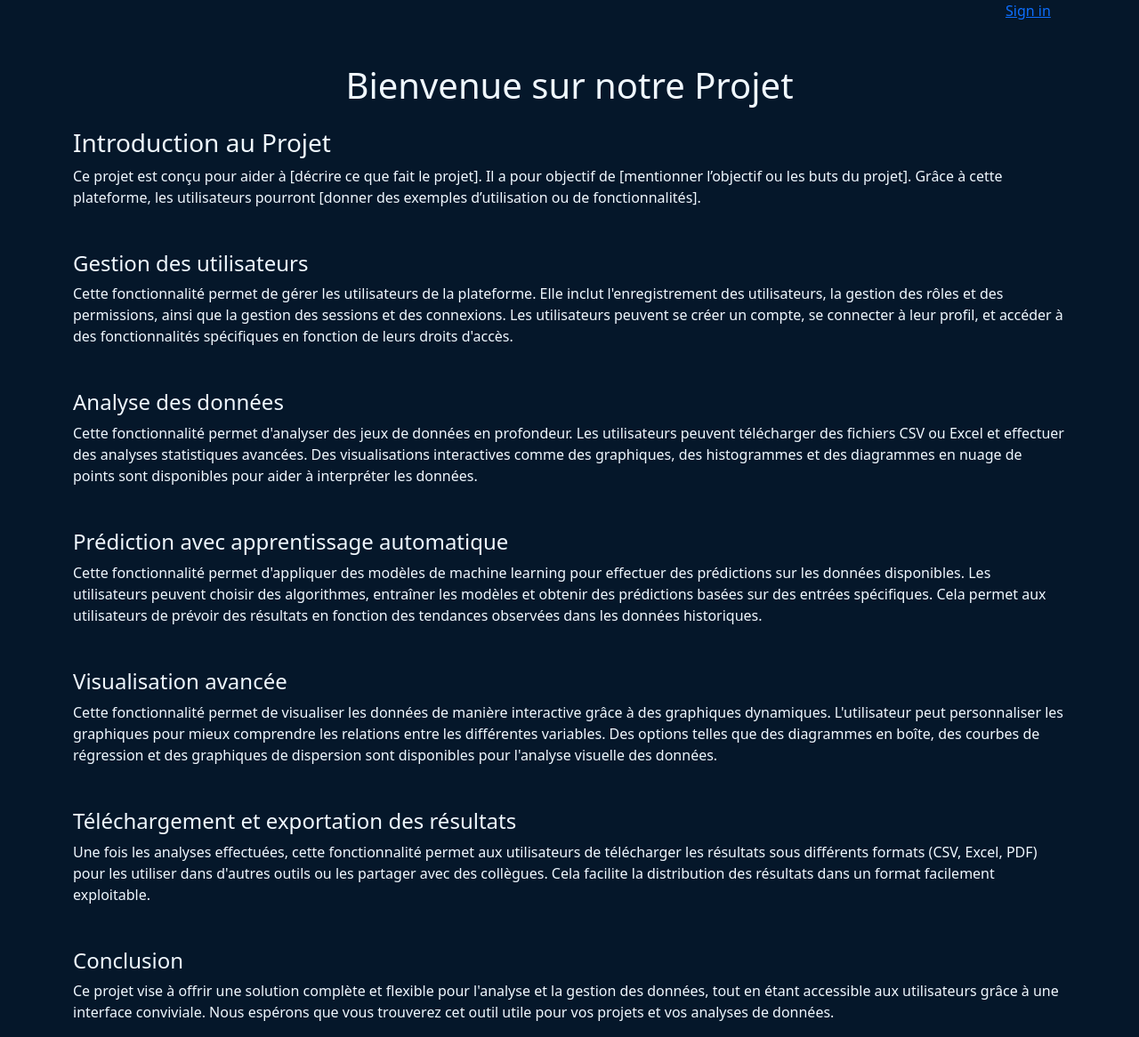
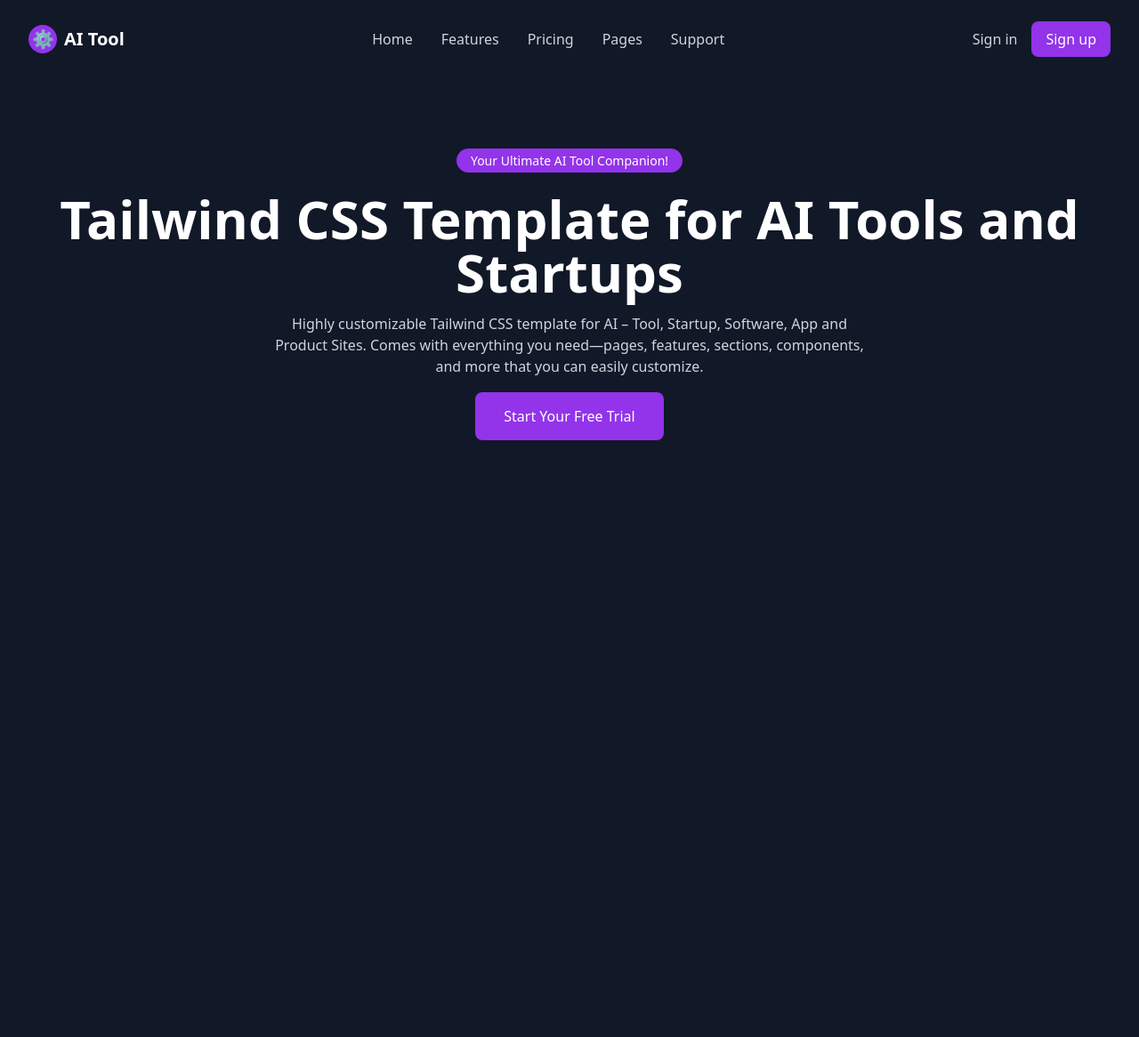
Before and after one commit to hamzaaityoussef/Application_-Analyse_de_Donnees_et_de_Machine_Learning, a Django app: page / in a window 1280 px wide. Shown: the whole page at 89% size. After the commit the page ends 495 px from the top, so only its background shows below. Run offline with Django 5.2, Linux system fonts and the light colour scheme; some libraries are stand-ins or nearby versions.

Commit message:
frontend home V1

```diff
--- a/ML_Application/templates/home.html
+++ b/ML_Application/templates/home.html
@@ -1,81 +1,51 @@
-<!-- home.html -->
 <!DOCTYPE html>
-<html lang="fr">
+<html lang="en">
 <head>
-    <meta charset="UTF-8">
-    <meta name="viewport" content="width=device-width, initial-scale=1.0">
-    <title>Page d'Accueil - Projet</title>
-    <link rel="stylesheet" href="https://cdnjs.cloudflare.com/ajax/libs/bootstrap/5.1.3/css/bootstrap.min.css">
+  <meta charset="UTF-8">
+  <meta name="viewport" content="width=device-width, initial-scale=1.0">
+  <title>AI Tool Landing Page</title>
+  <script src="https://cdn.tailwindcss.com"></script>
 </head>
-<body style="background-color:  #05172a; color: aliceblue">
-    <a style="margin: 0px 0 0 1130px;" href=" {%url 'logout' %}">Sign in</a>
-    <div class="container mt-5"  >
+<body class="bg-gray-900 text-white">
+  <!-- Navigation Bar -->
+  <header class="container mx-auto flex justify-between items-center py-6 px-4 lg:px-8">
+    <!-- Logo -->
+    <div class="flex items-center space-x-2">
+      <div class="rounded-full bg-purple-600 w-8 h-8 flex items-center justify-center">
+        <span class="text-xl font-bold text-white">⚙</span>
+      </div>
+      <span class="text-xl font-bold">AI Tool</span>
+    </div>
+    <!-- Menu -->
+    <nav class="hidden md:flex items-center space-x-8">
+      <a href="#" class="text-gray-300 hover:text-white">Home</a>
+      <a href="#" class="text-gray-300 hover:text-white">Features</a>
+      <a href="#" class="text-gray-300 hover:text-white">Pricing</a>
+      <a href="#" class="text-gray-300 hover:text-white">Pages</a>
+      <a href="#" class="text-gray-300 hover:text-white">Support</a>
+    </nav>
+    <!-- Auth Buttons -->
+    <div class="hidden md:flex items-center space-x-4">
+      <a href="#" class="text-gray-300 hover:text-white">Sign in</a>
+      <a href="#" class="px-4 py-2 bg-purple-600 rounded-lg hover:bg-purple-500 text-white">Sign up</a>
+    </div>
+    <!-- Mobile Menu Icon -->
+    <div class="md:hidden flex items-center">
+      <button class="text-gray-300 focus:outline-none">☰</button>
+    </div>
+  </header>
 
-        <h1 class="text-center">Bienvenue sur notre Projet</h1>
-
-        <div class="mt-4">
-            <h3>Introduction au Projet</h3>
-            <p>
-                Ce projet est conçu pour aider à [décrire ce que fait le projet]. Il a pour objectif de [mentionner l’objectif ou les buts du projet].
-                Grâce à cette plateforme, les utilisateurs pourront [donner des exemples d’utilisation ou de fonctionnalités].
-            </p>
-
-            <!-- Fonctionnalité 1: Gestion des utilisateurs -->
-            <div class="mt-5">
-                <h4>Gestion des utilisateurs</h4>
-                <p>
-                    Cette fonctionnalité permet de gérer les utilisateurs de la plateforme. Elle inclut l'enregistrement des utilisateurs, la gestion des rôles et des permissions, ainsi que la gestion des sessions et des connexions.
-                    Les utilisateurs peuvent se créer un compte, se connecter à leur profil, et accéder à des fonctionnalités spécifiques en fonction de leurs droits d'accès.
-                </p>
-            </div>
-
-            <!-- Fonctionnalité 2: Analyse des données -->
-            <div class="mt-5">
-                <h4>Analyse des données</h4>
-                <p>
-                    Cette fonctionnalité permet d'analyser des jeux de données en profondeur. Les utilisateurs peuvent télécharger des fichiers CSV ou Excel et effectuer des analyses statistiques avancées.
-                    Des visualisations interactives comme des graphiques, des histogrammes et des diagrammes en nuage de points sont disponibles pour aider à interpréter les données.
-                </p>
-            </div>
-
-            <!-- Fonctionnalité 3: Prédiction avec apprentissage automatique -->
-            <div class="mt-5">
-                <h4>Prédiction avec apprentissage automatique</h4>
-                <p>
-                    Cette fonctionnalité permet d'appliquer des modèles de machine learning pour effectuer des prédictions sur les données disponibles. Les utilisateurs peuvent choisir des algorithmes, entraîner les modèles et obtenir des prédictions basées sur des entrées spécifiques.
-                    Cela permet aux utilisateurs de prévoir des résultats en fonction des tendances observées dans les données historiques.
-                </p>
-            </div>
-
-            <!-- Fonctionnalité 4: Visualisation avancée -->
-            <div class="mt-5">
-                <h4>Visualisation avancée</h4>
-                <p>
-                    Cette fonctionnalité permet de visualiser les données de manière interactive grâce à des graphiques dynamiques. L'utilisateur peut personnaliser les graphiques pour mieux comprendre les relations entre les différentes variables.
-                    Des options telles que des diagrammes en boîte, des courbes de régression et des graphiques de dispersion sont disponibles pour l'analyse visuelle des données.
-                </p>
-            </div>
-
-            <!-- Fonctionnalité 5: Téléchargement et exportation des résultats -->
-            <div class="mt-5">
-                <h4>Téléchargement et exportation des résultats</h4>
-                <p>
-                    Une fois les analyses effectuées, cette fonctionnalité permet aux utilisateurs de télécharger les résultats sous différents formats (CSV, Excel, PDF) pour les utiliser dans d'autres outils ou les partager avec des collègues.
-                    Cela facilite la distribution des résultats dans un format facilement exploitable.
-                </p>
-            </div>
-
-            <!-- Conclusion -->
-            <div class="mt-5">
-                <h4>Conclusion</h4>
-                <p>
-                    Ce projet vise à offrir une solution complète et flexible pour l'analyse et la gestion des données, tout en étant accessible aux utilisateurs grâce à une interface conviviale.
-                    Nous espérons que vous trouverez cet outil utile pour vos projets et vos analyses de données.
-                </p>
-            </div>
-        </div>
+  <!-- Hero Section -->
+  <section class="container mx-auto text-center py-20 px-4 lg:px-8">
+    <div class="mb-6">
+      <span class="px-4 py-1 text-sm bg-purple-600 rounded-full">Your Ultimate AI Tool Companion!</span>
     </div>
-
-    <script src="https://cdnjs.cloudflare.com/ajax/libs/bootstrap/5.1.3/js/bootstrap.bundle.min.js"></script>
+    <h1 class="text-4xl lg:text-6xl font-bold mb-4">Tailwind CSS Template for AI Tools and Startups</h1>
+    <p class="text-gray-300 mb-8 max-w-2xl mx-auto">
+      Highly customizable Tailwind CSS template for AI – Tool, Startup, Software, App and Product Sites.
+      Comes with everything you need—pages, features, sections, components, and more that you can easily customize.
+    </p>
+    <a href="#" class="px-8 py-4 bg-purple-600 rounded-lg text-white hover:bg-purple-500">Start Your Free Trial</a>
+  </section>
 </body>
 </html>
```
